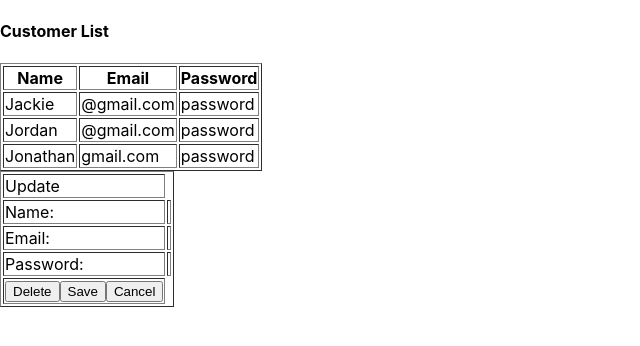
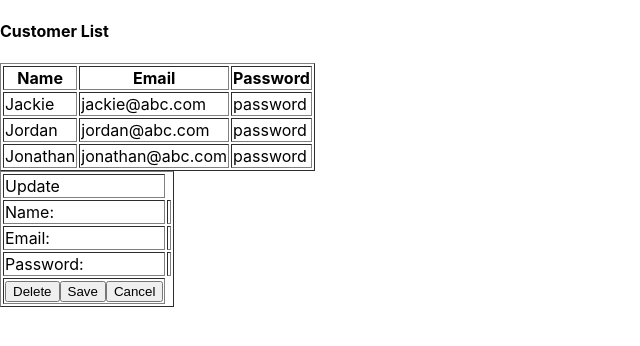
Before and after one commit to JacTobias/ProjectWork, a React (Create React App) app in the folder front-end-app/: page / in a window 1280 px wide. Shown: the top 346 px of the page, without its empty margins (0-640 px from the left). Built offline with nearby package versions, Linux system fonts and the light colour scheme.

Commit message:
added memdb

```diff
--- a/front-end-app/src/App.js
+++ b/front-end-app/src/App.js
@@ -1,7 +1,8 @@
 import logo from './logo.svg';
 import './App.css';
 import { CustomerList } from './CustomerList';
-import React, {useState} from 'react'
+import React, {useState, useEffect} from 'react'
+import {getAll, get, deleteById,post,put} from './memdb.js'
 
 
 
@@ -11,14 +12,21 @@
 
 
   let blank={blank:{"id":-1,"name":"","email":"","password":""}};
-  const initialCustomers={customers:[{"id":1,"name":"Jackie","email":"@gmail.com","password":"password"},
+  /*const initialCustomers={customers:[{"id":1,"name":"Jackie","email":"@gmail.com","password":"password"},
     {"id":2,"name":"Jordan","email":"@gmail.com","password":"password"},
-    {"id":3,"name":"Jonathan","email":"gmail.com","password":"password"}]}
+    {"id":3,"name":"Jonathan","email":"gmail.com","password":"password"}]}*/
+  const [customer, setCustomers] = useState([])
   //const [customer, setCustomer]=useState(initialCustomers)
   const [formObject, setFormObject]=useState(blank)
 
+  useEffect(()=> {getCustomers()}, [formObject])
+
+  const getCustomers = function(){
+    setCustomers(getAll())
+  }
+
   const  onCancelPressed = function(){
-    console.log("Cancel pressed")
+    setFormObject(blank);
   }
   const onSavePressed = function(){
     console.log("Save pressed")
@@ -50,7 +58,7 @@
         </tr>
       </thead>
       <tbody>
-        {initialCustomers.customers.map(
+        {customer.map(
           (item, index)=>{
             return(<tr key={index} className={(item.id===formObject.id)? 'selected':''} onClick={()=>handleCustomerClick(item)}>
               <td>{item.name}</td>
--- /dev/null
+++ b/front-end-app/src/memdb.js
@@ -0,0 +1,75 @@
+const items = [
+    {
+      "id": 0,
+      "name": "Jackie",
+      "email": "jackie@abc.com",
+      "password": "password"
+    },
+    {
+      "name": "Jordan",
+      "email": "jordan@abc.com",
+      "password": "password",
+      "id": 1
+    },
+    {
+      "name": "Jonathan",
+      "email": "jonathan@abc.com",
+      "password": "password",
+      "id": 2
+    }
+  ]
+
+
+export function getAll(){
+    return items;
+}
+
+export function get(id) {
+    let result = null;
+    for( let item of items){
+        if(item.id === id){
+            result = item;
+        }
+    }
+  return result;
+}
+
+export function deleteById(id) {
+  let arrayIndex = getArrayIndexForId(id);
+  if( arrayIndex >= 0 && arrayIndex < items.length){
+    items.splice(arrayIndex,1);
+  }
+}
+
+export function post(item) {
+  let nextid = getNextId();
+  item.id = nextid;
+  items[items.length] = item;
+}
+
+export function put(id, item) {
+  for( let i = 0; i < items.length; i++){
+    if(items[i].id === id){
+      items[i] = item;
+      return;
+    }
+  }
+}
+
+function getArrayIndexForId(id){
+  for( let i = 0; i < items.length; i++){
+    if(items[i].id === id){
+      return i;
+    }
+  }
+  return -1;
+}
+
+
+function getNextId(){
+  let maxid = 0;
+  for( let item of items){
+    maxid = (item.id > maxid)?item.id:maxid;
+  }
+  return maxid + 1;
+}
```
